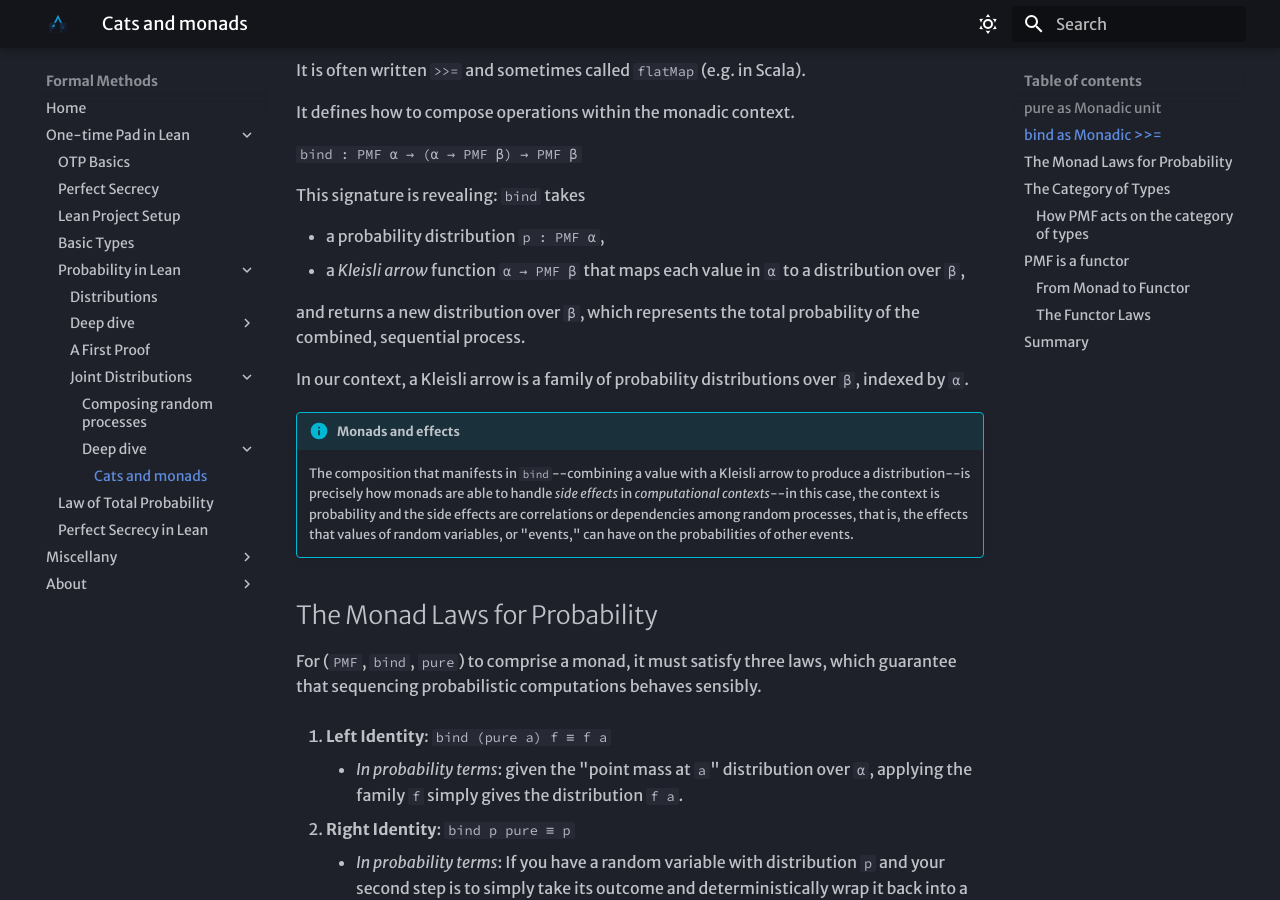
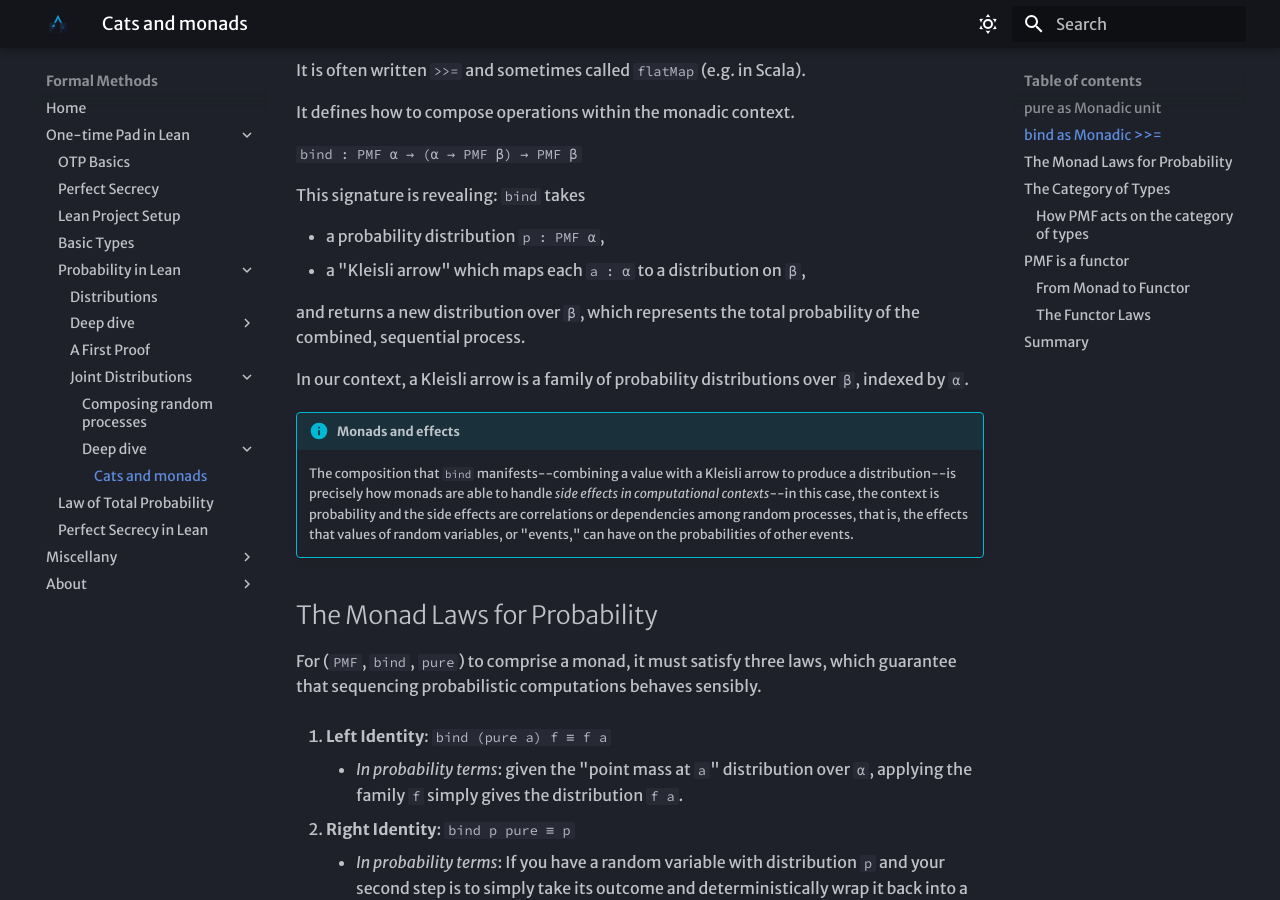
Before and after one commit to formalverification/formalmethods.io, an MkDocs documentation site: the page built from docs/crypto/otp/cats_and_monads.md, in a window 1280 px wide and 900 px high, scrolled down 857 px. Built offline with MkDocs 1.6.1 and Material for MkDocs 9.7.7, drawn with Linux system fonts in a browser that asks for light colours.

Commit message:
improvements

```diff
--- a/docs/crypto/otp/cats_and_monads.md
+++ b/docs/crypto/otp/cats_and_monads.md
@@ -38,7 +38,7 @@ It defines how to compose operations within the monadic context.
 This signature is revealing: `bind` takes
 
 +  a probability distribution `p : PMF α`,
-+  a *Kleisli arrow* function `α → PMF β` that maps each value in `α` to a distribution over `β`,
++  a "Kleisli arrow" which maps each `a : α` to a distribution on `β`,
 
 and returns a new distribution over `β`, which represents the total probability of the combined, sequential process.
 
@@ -47,9 +47,9 @@ over `β`, indexed by `α`.
 
 !!! info "Monads and effects"
 
-    The composition that manifests in `bind`--combining a value with a Kleisli arrow to
-    produce a distribution--is precisely how monads are able to handle *side effects*
-    in *computational contexts*--in this case, the context is probability and the
+    The composition that `bind` manifests--combining a value with a Kleisli arrow to
+    produce a distribution--is precisely how monads are able to handle *side effects
+    in computational contexts*--in this case, the context is probability and the
     side effects are correlations or dependencies among random processes, that is,
     the effects that values of random variables, or "events," can have on the
     probabilities of other events.
```
